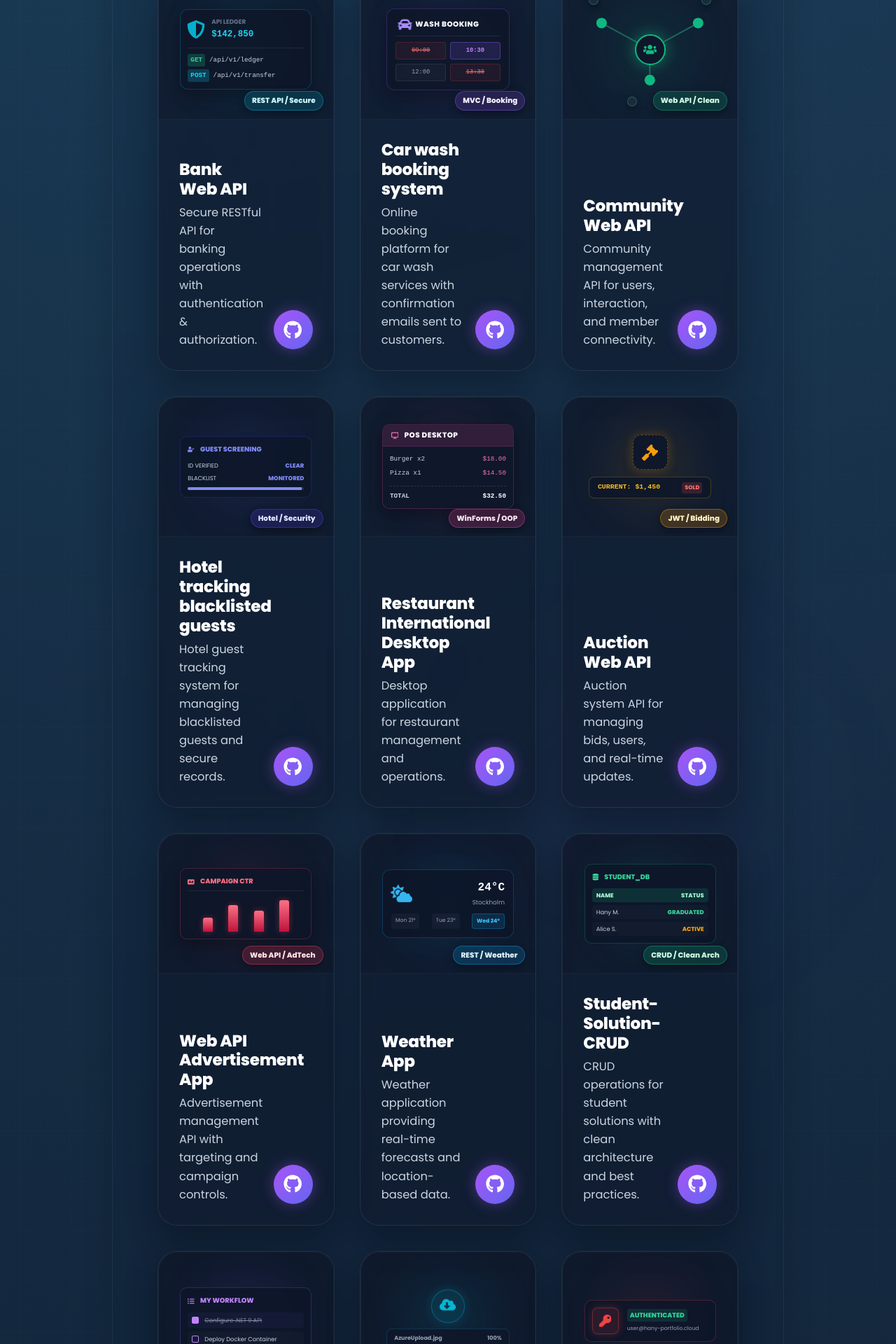
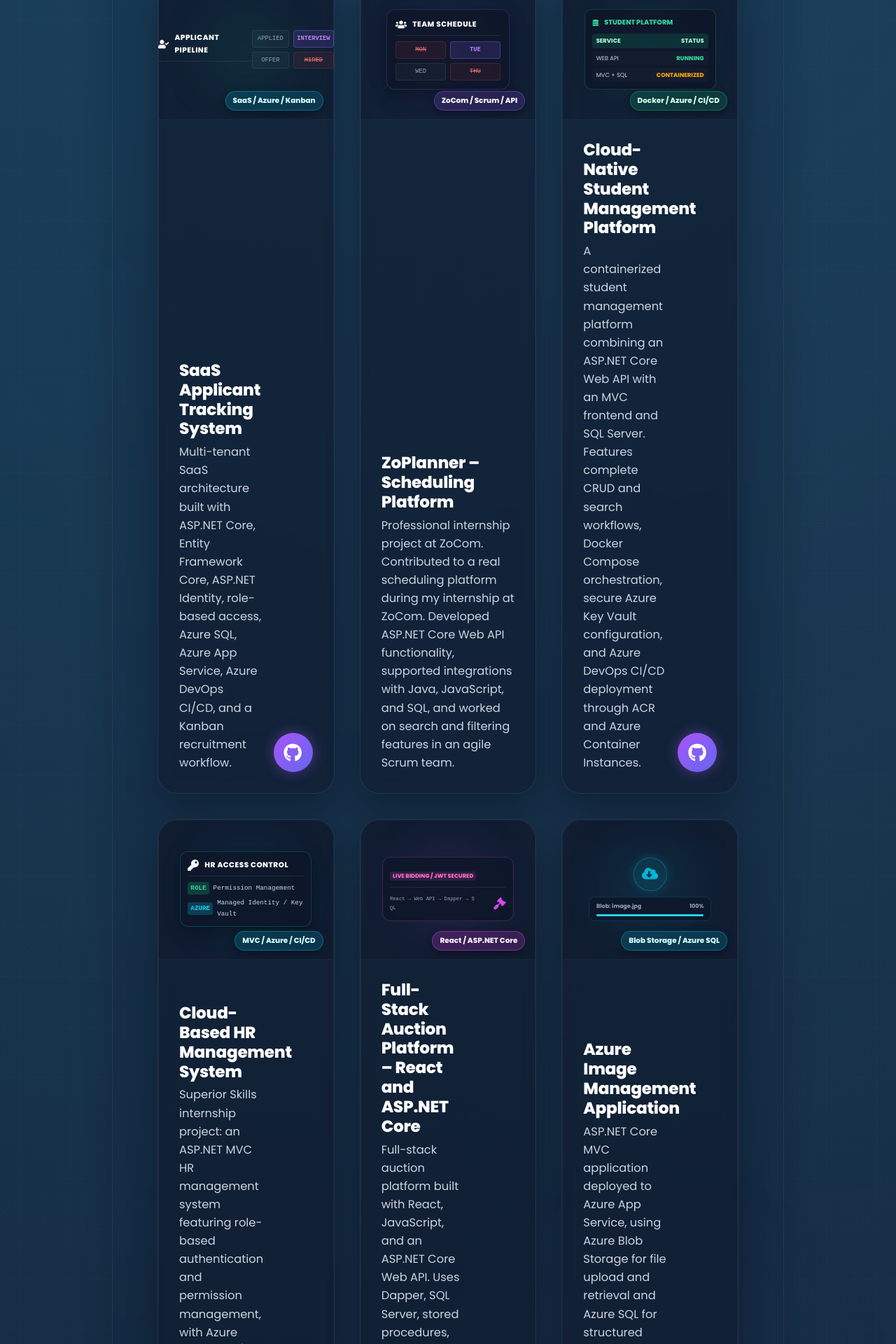
Before and after one commit to HanyMagdy-cloud/hany-portfolio, a React (Vite) app: page / in a window 1280 px wide. Shown: the part 6040-7960 px from the top of the page at 70% size. Built offline with nearby package versions, Linux system fonts and the light colour scheme.

Commit message:
Update portfolio project showcase

```diff
--- a/src/components/projects/Projects.jsx
+++ b/src/components/projects/Projects.jsx
@@ -2,10 +2,7 @@
 import { motion } from "framer-motion";
 import {
   FaGithub,
-  FaShieldAlt,
-  FaCar,
   FaUsers,
-  FaDesktop,
   FaGavel,
   FaAd,
   FaCloudSun,
@@ -22,41 +19,33 @@
 
 const PROJECTS = [
   {
-    name: "Bank Web API",
-    repo: "https://github.com/HanyMagdy-cloud/Bank",
-    desc: "Secure RESTful API for banking operations with authentication & authorization.",
-    glowClass: "bank-glow",
+    name: "SaaS Applicant Tracking System",
+    repo: "https://github.com/HanyMagdy-cloud/ATS.project.git",
+    desc: "Multi-tenant SaaS architecture built with ASP.NET Core, Entity Framework Core, ASP.NET Identity, role-based access, Azure SQL, Azure App Service, Azure DevOps CI/CD, and a Kanban recruitment workflow.",
+    glowClass: "community-glow",
     illustration: () => (
-      <div className="project-artwork bank-art">
+      <div className="project-artwork community-art">
         <div className="art-grid" />
-        <div className="art-glow cyan-radial" />
-        <div className="bank-dashboard-mock">
-          <div className="mock-hud">
-            <FaShieldAlt className="shield-pulse" />
-            <div className="hud-metric">
-              <span className="metric-lbl">API LEDGER</span>
-              <span className="metric-val text-cyan">$142,850</span>
+        <div className="art-glow emerald-radial" />
+        <div className="community-mesh-mock">
+          <div className="terminal-header">
+            <FaUserCheck />
+            <span className="terminal-title">APPLICANT PIPELINE</span>
+          </div>
+          <div className="booking-grid">
+            <div className="slot">APPLIED</div>
+            <div className="slot active-slot">INTERVIEW</div>
+            <div className="slot">OFFER</div>
+            <div className="slot booked">HIRED</div>
           </div>
         </div>
-          <div className="api-logs">
-            <div className="log-row">
-              <span className="tag-get">GET</span>{" "}
-              <span className="path">/api/v1/ledger</span>
-            </div>
-            <div className="log-row">
-              <span className="tag-post">POST</span>{" "}
-              <span className="path">/api/v1/transfer</span>
-            </div>
-          </div>
-        </div>
-        <div className="floating-badge cyan-badge">REST API / Secure</div>
+        <div className="floating-badge cyan-badge">SaaS / Azure / Kanban</div>
       </div>
     ),
   },
   {
-    name: "Car wash booking system",
-    repo: "https://github.com/HanyMagdy-cloud/CarWashStation.git",
-    desc: "Online booking platform for car wash services with confirmation emails sent to customers.",
+    name: "ZoPlanner – Scheduling Platform",
+    desc: "Professional internship project at ZoCom. Contributed to a real scheduling platform during my internship at ZoCom. Developed ASP.NET Core Web API functionality, supported integrations with Java, JavaScript, and SQL, and worked on search and filtering features in an agile Scrum team.",
     glowClass: "car-glow",
     illustration: () => (
       <div className="project-artwork car-art">
@@ -64,24 +53,165 @@
         <div className="art-glow purple-radial" />
         <div className="car-hud-mock">
           <div className="terminal-header">
-            <FaCar className="car-icon-slide" />
-            <span className="terminal-title">WASH BOOKING</span>
+            <FaUsers />
+            <span className="terminal-title">TEAM SCHEDULE</span>
           </div>
           <div className="booking-grid">
-            <div className="slot booked">09:00</div>
-            <div className="slot active-slot">10:30</div>
-            <div className="slot">12:00</div>
-            <div className="slot booked">13:30</div>
+            <div className="slot booked">MON</div>
+            <div className="slot active-slot">TUE</div>
+            <div className="slot">WED</div>
+            <div className="slot booked">THU</div>
           </div>
         </div>
-        <div className="floating-badge purple-badge">MVC / Booking</div>
+        <div className="floating-badge purple-badge">ZoCom / Scrum / API</div>
       </div>
     ),
   },
   {
-    name: "Community Web API",
-    repo: "https://github.com/HanyMagdy-cloud/community",
-    desc: "Community management API for users, interaction, and member connectivity.",
+    name: "Cloud-Native Student Management Platform",
+    repo: "https://github.com/HanyMagdy-cloud/Student-Solution-CRUD.git",
+    desc: "A containerized student management platform combining an ASP.NET Core Web API with an MVC frontend and SQL Server. Features complete CRUD and search workflows, Docker Compose orchestration, secure Azure Key Vault configuration, and Azure DevOps CI/CD deployment through ACR and Azure Container Instances.",
+    glowClass: "student-glow",
+    illustration: () => (
+      <div className="project-artwork student-art">
+        <div className="art-grid" />
+        <div className="art-glow green-radial" />
+        <div className="crud-dashboard-mock">
+          <div className="db-hud-header">
+            <FaDatabase />
+            <span>STUDENT PLATFORM</span>
+          </div>
+          <div className="crud-table-mock">
+            <div className="table-row head">
+              <span>SERVICE</span> <span>STATUS</span>
+            </div>
+            <div className="table-row">
+              <span>WEB API</span> <span className="status-ok">RUNNING</span>
+            </div>
+            <div className="table-row">
+              <span>MVC + SQL</span> <span className="status-pending">CONTAINERIZED</span>
+            </div>
+          </div>
+        </div>
+        <div className="floating-badge green-badge">Docker / Azure / CI/CD</div>
+      </div>
+    ),
+  },
+  {
+    name: "Cloud-Based HR Management System",
+    repo: "https://github.com/HanyMagdy-cloud/HR-matching-application.git",
+    desc: "Superior Skills internship project: an ASP.NET MVC HR management system featuring role-based authentication and permission management, with Azure DevOps CI/CD deployment to Azure App Service using Azure SQL, Azure Key Vault, and Managed Identity.",
+    glowClass: "bank-glow",
+    illustration: () => (
+      <div className="project-artwork bank-art">
+        <div className="art-grid" />
+        <div className="art-glow cyan-radial" />
+        <div className="bank-dashboard-mock">
+          <div className="terminal-header">
+            <FaKey />
+            <span className="terminal-title">HR ACCESS CONTROL</span>
+          </div>
+          <div className="api-logs">
+            <div className="log-row">
+              <span className="tag-get">ROLE</span>{" "}
+              <span className="path">Permission Management</span>
+            </div>
+            <div className="log-row">
+              <span className="tag-post">AZURE</span>{" "}
+              <span className="path">Managed Identity / Key Vault</span>
+            </div>
+          </div>
+        </div>
+        <div className="floating-badge cyan-badge">MVC / Azure / CI/CD</div>
+      </div>
+    ),
+  },
+  {
+    name: "Full-Stack Auction Platform – React and ASP.NET Core",
+    repo: "https://github.com/HanyMagdy-cloud/JensenAuctionGroupAssignment.git",
+    desc: "Full-stack auction platform built with React, JavaScript, and an ASP.NET Core Web API. Uses Dapper, SQL Server, stored procedures, JWT authentication, Swagger, and unit testing to support secure end-to-end bidding workflows.",
+    glowClass: "jwt-glow",
+    illustration: () => (
+      <div className="project-artwork jwt-art">
+        <div className="art-grid" />
+        <div className="art-glow magenta-radial" />
+        <div className="jwt-exchange-mock">
+          <div className="jwt-header-box">
+            <span className="jwt-tag-lbl">LIVE BIDDING / JWT SECURED</span>
+          </div>
+          <div className="jwt-auth-panel">
+            <div className="jwt-token">React → Web API → Dapper → SQL</div>
+            <div className="jwt-shield">
+              <FaGavel className="pulse-key-sec" />
+            </div>
+          </div>
+        </div>
+        <div className="floating-badge magenta-badge">React / ASP.NET Core</div>
+      </div>
+    ),
+  },
+  {
+    name: "Azure Image Management Application",
+    repo: "https://github.com/HanyMagdy-cloud/ImageStoreApplication",
+    desc: "ASP.NET Core MVC application deployed to Azure App Service, using Azure Blob Storage for file upload and retrieval and Azure SQL for structured metadata. Its architecture keeps binary image files separate from relational data for scalable cloud storage.",
+    glowClass: "imagestore-glow",
+    illustration: () => (
+      <div className="project-artwork imagestore-art">
+        <div className="art-grid" />
+        <div className="art-glow azure-radial" />
+        <div className="cloud-storage-mock">
+          <div className="cloud-icon-box">
+            <FaCloudDownloadAlt className="cloud-float-icon" />
+          </div>
+          <div className="upload-progress-hud">
+            <div className="hud-title-row">
+              <span>Blob: image.jpg</span> <span>100%</span>
+            </div>
+            <div className="progress-bar-container">
+              <div className="progress-fill-glow" />
+            </div>
+          </div>
+        </div>
+        <div className="floating-badge azure-badge">Blob Storage / Azure SQL</div>
+      </div>
+    ),
+  },
+  {
+    name: "Secure Hotel Operations and Search Platform",
+    repo: "https://github.com/HanyMagdy-cloud/StockholmInnBlacklist.git",
+    desc: "A secure cloud-based hotel application with search, pagination, operational dashboards, and passwordless Azure SQL authentication using Managed Identity. Built with ASP.NET Core MVC, C#, Entity Framework Core, Azure SQL, and Azure App Service.",
+    glowClass: "hr-glow",
+    illustration: () => (
+      <div className="project-artwork hr-art">
+        <div className="art-grid" />
+        <div className="art-glow indigo-radial" />
+        <div className="hr-match-mock">
+          <div className="hr-header-box">
+            <FaUserCheck />
+            <span>HOTEL OPERATIONS</span>
+          </div>
+          <div className="matcher-results">
+            <div className="result-row">
+              <span>SEARCH &amp; FILTER</span>
+              <span className="match-ok">READY</span>
+            </div>
+            <div className="result-row">
+              <span>AZURE SQL</span>
+              <span className="match-ok">IDENTITY</span>
+            </div>
+            <div className="match-bar-container">
+              <div className="match-fill" />
+            </div>
+          </div>
+        </div>
+        <div className="floating-badge indigo-badge">MVC / Azure / Managed Identity</div>
+      </div>
+    ),
+  },
+  {
+    name: "Community Content Management API",
+    repo: "https://github.com/HanyMagdy-cloud/Community.git",
+    desc: "A RESTful community platform built with ASP.NET Core, Dapper, and SQL Server for managing users, blog posts, categories, and comments. Implements ownership-based authorization, permission-aware user actions, repository pattern, dependency injection, stored procedures, search, and Swagger documentation.",
     glowClass: "community-glow",
     illustration: () => (
       <div className="project-artwork community-art">
@@ -95,118 +225,42 @@
           <div className="node-orbital orb-2" />
           <div className="node-orbital orb-3" />
           <svg viewBox="0 0 200 120" className="mesh-lines">
-            <line
-              x1="100"
-              y1="60"
-              x2="45"
-              y2="30"
-              stroke="rgba(52, 211, 153, 0.4)"
-              strokeWidth="1.5"
-            />
-            <line
-              x1="100"
-              y1="60"
-              x2="155"
-              y2="30"
-              stroke="rgba(52, 211, 153, 0.4)"
-              strokeWidth="1.5"
-            />
-            <line
-              x1="100"
-              y1="60"
-              x2="100"
-              y2="95"
-              stroke="rgba(52, 211, 153, 0.4)"
-              strokeWidth="1.5"
-            />
+            <line x1="100" y1="60" x2="45" y2="30" stroke="rgba(52, 211, 153, 0.4)" strokeWidth="1.5" />
+            <line x1="100" y1="60" x2="155" y2="30" stroke="rgba(52, 211, 153, 0.4)" strokeWidth="1.5" />
+            <line x1="100" y1="60" x2="100" y2="95" stroke="rgba(52, 211, 153, 0.4)" strokeWidth="1.5" />
             <circle cx="45" cy="30" r="6" fill="#10b981" />
             <circle cx="155" cy="30" r="6" fill="#10b981" />
             <circle cx="100" cy="95" r="6" fill="#10b981" />
           </svg>
         </div>
-        <div className="floating-badge emerald-badge">Web API / Clean</div>
+        <div className="floating-badge emerald-badge">Dapper / SQL / Swagger</div>
       </div>
     ),
   },
   {
-    name: "Hotel tracking blacklisted guests",
-    repo: "https://github.com/HanyMagdy-cloud/StockholmInnBlacklist.git",
-    desc: "Hotel guest tracking system for managing blacklisted guests and secure records.",
-    glowClass: "hr-glow",
+    name: "Real-Time Weather Forecast Application",
+    repo: "https://github.com/HanyMagdy-cloud/Weather.git",
+    desc: "A responsive React weather application that integrates with the OpenWeatherMap API to provide real-time conditions and five-day forecasts for cities worldwide. Features city search, temperature and weather details, wind speed and direction, and dynamic weather icons.",
+    glowClass: "weather-glow",
     illustration: () => (
-      <div className="project-artwork hr-art">
+      <div className="project-artwork weather-art">
         <div className="art-grid" />
-        <div className="art-glow indigo-radial" />
-        <div className="hr-match-mock">
-          <div className="hr-header-box">
-            <FaUserCheck />
-            <span>GUEST SCREENING</span>
-          </div>
-          <div className="matcher-results">
-            <div className="result-row">
-              <span>ID VERIFIED</span> <span className="match-ok">CLEAR</span>
-            </div>
-            <div className="result-row">
-              <span>BLACKLIST</span> <span className="match-ok">MONITORED</span>
-            </div>
-            <div className="match-bar-container">
-              <div className="match-fill" />
+        <div className="art-glow sky-radial" />
+        <div className="weather-hud-mock">
+          <div className="weather-header">
+            <FaCloudSun className="weather-icon-pulse" />
+            <div className="temp-info">
+              <span className="temp-val">24°C</span>
+              <span className="temp-city">Stockholm</span>
             </div>
           </div>
-        </div>
-        <div className="floating-badge indigo-badge">Hotel / Security</div>
-      </div>
-    ),
-  },
-  {
-    name: "Restaurant International Desktop App",
-    repo: "https://github.com/HanyMagdy-cloud/Restaurant01",
-    desc: "Desktop application for restaurant management and operations.",
-    glowClass: "restaurant-glow",
-    illustration: () => (
-      <div className="project-artwork restaurant-art">
-        <div className="art-grid" />
-        <div className="art-glow pink-radial" />
-        <div className="pos-terminal-mock">
-          <div className="terminal-bar">
-            <FaDesktop />
-            <span className="terminal-title">POS DESKTOP</span>
-          </div>
-          <div className="terminal-body">
-            <div className="order-item">
-              <span>Burger x2</span> <span className="text-pink">$18.00</span>
-            </div>
-            <div className="order-item">
-              <span>Pizza x1</span> <span className="text-pink">$14.50</span>
-            </div>
-            <div className="order-item total">
-              <span>TOTAL</span> <span className="text-white">$32.50</span>
+          <div className="forecast-pills">
+            <div className="pill-day">Mon 21°</div>
+            <div className="pill-day">Tue 23°</div>
+            <div className="pill-day active-day">Wed 24°</div>
           </div>
         </div>
-        </div>
-        <div className="floating-badge pink-badge">WinForms / OOP</div>
-      </div>
-    ),
-  },
-  {
-    name: "Auction Web API",
-    repo: "https://github.com/HanyMagdy-cloud/auction",
-    desc: "Auction system API for managing bids, users, and real-time updates.",
-    glowClass: "auction-glow",
-    illustration: () => (
-      <div className="project-artwork auction-art">
-        <div className="art-grid" />
-        <div className="art-glow amber-radial" />
-        <div className="bidding-hud-mock">
-          <div className="gavel-box">
-            <FaGavel className="gavel-swing" />
-          </div>
-          <div className="bid-board">
-            <div className="active-bid">CURRENT: $1,450</div>
-            <div className="bid-badge-item">SOLD</div>
-          </div>
-        </div>
-        <div className="floating-badge amber-badge">JWT / Bidding</div>
+        <div className="floating-badge sky-badge">React / OpenWeatherMap</div>
       </div>
     ),
   },
@@ -232,64 +286,6 @@
           </div>
         </div>
         <div className="floating-badge rose-badge">Web API / AdTech</div>
-      </div>
-    ),
-  },
-  {
-    name: "Weather App",
-    repo: "https://github.com/HanyMagdy-cloud/Weather",
-    desc: "Weather application providing real-time forecasts and location-based data.",
-    glowClass: "weather-glow",
-    illustration: () => (
-      <div className="project-artwork weather-art">
-        <div className="art-grid" />
-        <div className="art-glow sky-radial" />
-        <div className="weather-hud-mock">
-          <div className="weather-header">
-            <FaCloudSun className="weather-icon-pulse" />
-            <div className="temp-info">
-              <span className="temp-val">24°C</span>
-              <span className="temp-city">Stockholm</span>
-            </div>
-          </div>
-          <div className="forecast-pills">
-            <div className="pill-day">Mon 21°</div>
-            <div className="pill-day">Tue 23°</div>
-            <div className="pill-day active-day">Wed 24°</div>
-          </div>
-        </div>
-        <div className="floating-badge sky-badge">REST / Weather</div>
-      </div>
-    ),
-  },
-  {
-    name: "Student-Solution-CRUD",
-    repo: "https://github.com/HanyMagdy-cloud/Student-Solution-CRUD",
-    desc: "CRUD operations for student solutions with clean architecture and best practices.",
-    glowClass: "student-glow",
-    illustration: () => (
-      <div className="project-artwork student-art">
-        <div className="art-grid" />
-        <div className="art-glow green-radial" />
-        <div className="crud-dashboard-mock">
-          <div className="db-hud-header">
-            <FaDatabase />
-            <span>STUDENT_DB</span>
-          </div>
-          <div className="crud-table-mock">
-            <div className="table-row head">
-              <span>NAME</span> <span>STATUS</span>
-            </div>
-            <div className="table-row">
-              <span>Hany M.</span> <span className="status-ok">GRADUATED</span>
-            </div>
-            <div className="table-row">
-              <span>Alice S.</span>{" "}
-              <span className="status-pending">ACTIVE</span>
-            </div>
-          </div>
-        </div>
-        <div className="floating-badge green-badge">CRUD / Clean Arch</div>
       </div>
     ),
   },
@@ -321,32 +317,6 @@
           </div>
         </div>
         <div className="floating-badge violet-badge">.NET 9 / MVC</div>
-      </div>
-    ),
-  },
-  {
-    name: "ImageStore Application using cloud storage",
-    repo: "https://github.com/HanyMagdy-cloud/ImageStoreApplication",
-    desc: "Image storage application using Azure Cloud Storage with secure access.",
-    glowClass: "imagestore-glow",
-    illustration: () => (
-      <div className="project-artwork imagestore-art">
-        <div className="art-grid" />
-        <div className="art-glow azure-radial" />
-        <div className="cloud-storage-mock">
-          <div className="cloud-icon-box">
-            <FaCloudDownloadAlt className="cloud-float-icon" />
-          </div>
-          <div className="upload-progress-hud">
-            <div className="hud-title-row">
-              <span>AzureUpload.jpg</span> <span>100%</span>
-            </div>
-            <div className="progress-bar-container">
-              <div className="progress-fill-glow" />
-            </div>
-          </div>
-        </div>
-        <div className="floating-badge azure-badge">Azure / Storage</div>
       </div>
     ),
   },
@@ -425,32 +395,6 @@
       </div>
     ),
   },
-  {
-    name: "Auction Website- fullstack app - JWT ",
-    repo: "https://github.com/HanyMagdy-cloud/JensenAuctionGroupAssignment",
-    desc: "Full stack auction website with JWT authentication and secure APIs.",
-    glowClass: "jwt-glow",
-    illustration: () => (
-      <div className="project-artwork jwt-art">
-        <div className="art-grid" />
-        <div className="art-glow magenta-radial" />
-        <div className="jwt-exchange-mock">
-          <div className="jwt-header-box">
-            <span className="jwt-tag-lbl">JWT SECURED</span>
-          </div>
-          <div className="jwt-auth-panel">
-            <div className="jwt-token">
-              eyJhbGciOiJIUzI1NiIsInR5cCI6IkpXVCJ9...
-            </div>
-            <div className="jwt-shield">
-              <FaKey className="pulse-key-sec" />
-            </div>
-          </div>
-        </div>
-        <div className="floating-badge magenta-badge">JWT / Fullstack</div>
-      </div>
-    ),
-  },
   ];
 
 export default function Projects() {
@@ -526,6 +470,7 @@
                   <p className="project-desc">{p.desc}</p>
                 </div>
 
+                {p.repo && (
                   <a
                     className="project-github-btn"
                     href={p.repo}
@@ -536,6 +481,7 @@
                   >
                     <FaGithub />
                   </a>
+                )}
               </div>
             </motion.article>
           ))}
```
Lines whose indentation alone changed are shown as unchanged.
